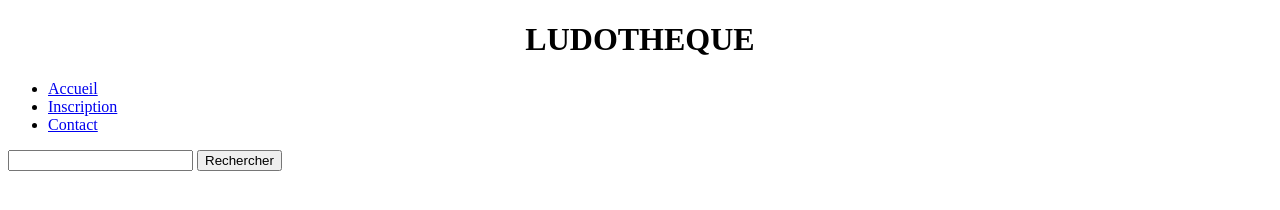
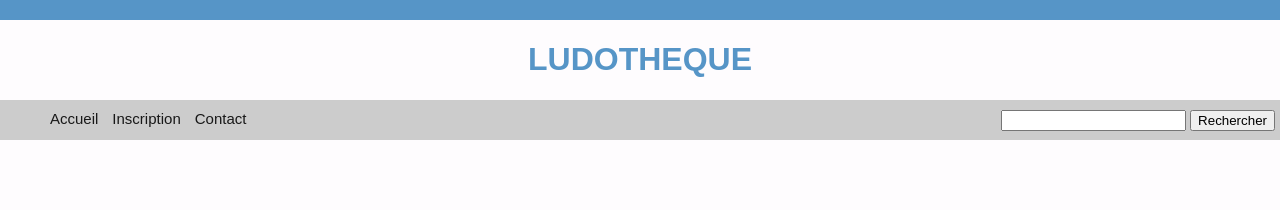
Before and after one commit to souBel/projetwb, a plain HTML site: page index.html in a window 1280 px wide. Drawn offline with Linux system fonts and the light colour scheme.

Commit message:
Update style.css

```diff
--- a/style.css
+++ b/style.css
@@ -1,3 +1,66 @@
+@font-face {
+    font-family: 'cheddarJack';
+    src: url('../cheddarJack.ttf') format('truetype');
+}
+
+body
+{
+    background-color: #fefcfe;
+    margin: 0;
+    padding: 0;
+}
+
+#header{
+	height:20px;
+	background:#5695c7;
+}
+
 h1{
   text-align: center;
+  font-family: Arial;
+  color:#5695c7;
 }
+
+nav
+{
+    display: inline-block;
+    width: 100%;
+    background:#cccccc;
+}
+
+nav ul{
+	display: inline-block;
+	list-style-type: none;
+	margin: 5px;
+	width:500px;
+}
+
+nav li
+{
+    display: inline-block;
+    padding: 5px;
+}
+
+nav a
+{
+    font-size: 15px;
+    font-family: Arial;
+    color: #181818;
+    padding-bottom: 3px;
+    text-decoration: none;
+}
+
+nav a:hover
+{
+    color: #5695c7;
+    border-bottom: 3px solid #5695c7;
+    width: 100px;
+}
+
+.rechercher{
+	display: inline-block;
+	float:right;
+	height:30px;
+	margin: 5px;
+	line-height: 30px;
+}
```
